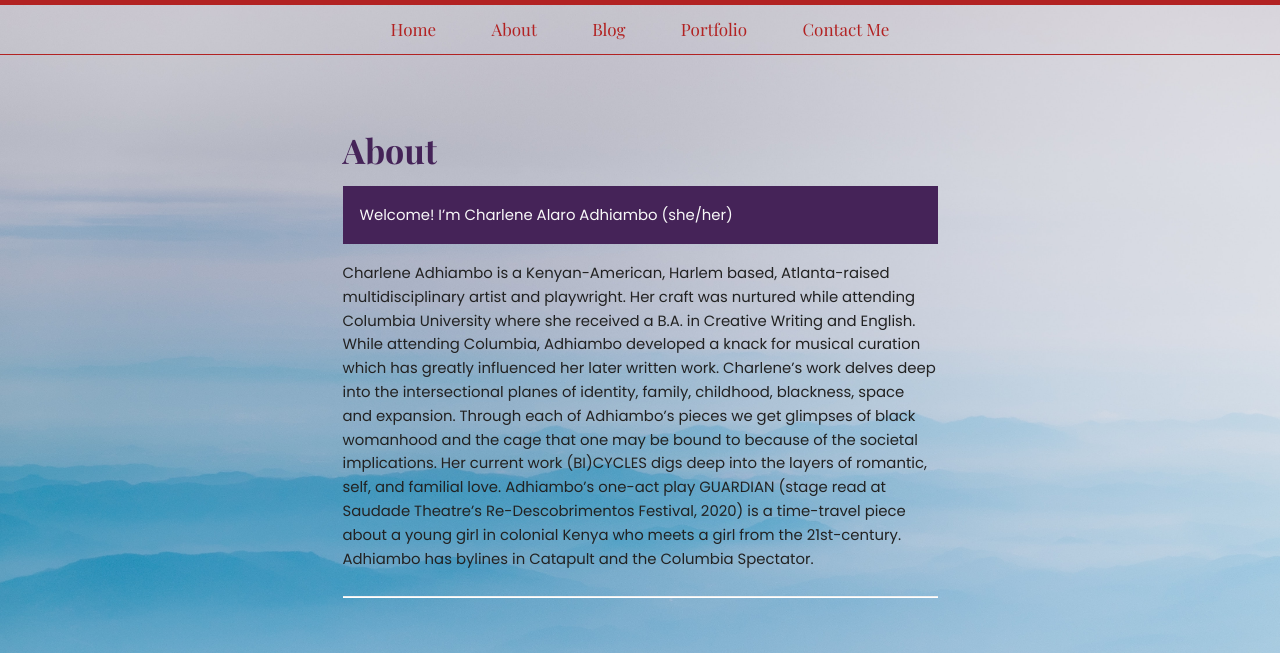
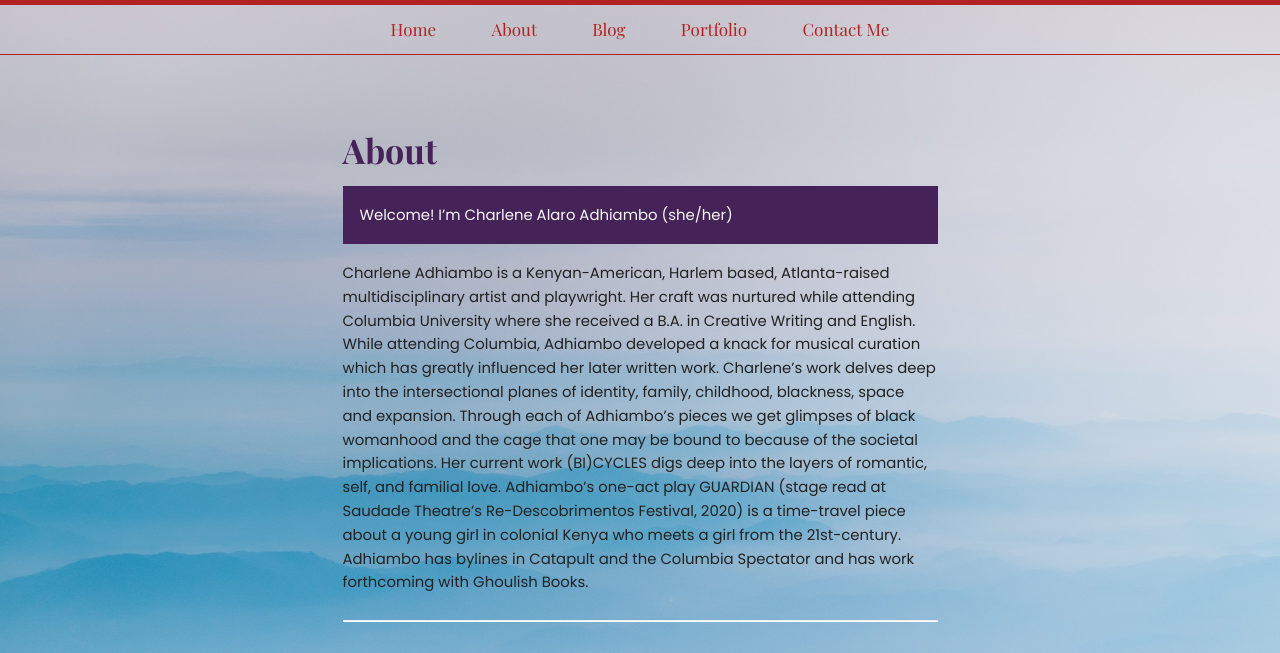
Before and after one commit to charadh/charadh.github.io, a Jekyll site: the page built from about.md, in a window 1280 px wide, cut to the strip 0-653 px from the top of the page. Built offline with Jekyll 4.4.1, drawn with Linux system fonts in a browser that asks for light colours; some web fonts are replaced.

Commit message:
updated contact email and bio

```diff
--- a/about.md
+++ b/about.md
@@ -7,7 +7,7 @@
   Welcome! I’m Charlene Alaro Adhiambo (she/her)
 </p>
 
- Charlene Adhiambo is a Kenyan-American, Harlem based, Atlanta-raised multidisciplinary artist and playwright. Her craft was nurtured while attending Columbia University where she received a B.A. in Creative Writing and English. While attending Columbia, Adhiambo developed a knack for musical curation which has greatly influenced her later written work. Charlene’s work delves deep into the intersectional planes of identity, family, childhood, blackness, space and expansion. Through each of Adhiambo’s pieces we get glimpses of black womanhood and the cage that one may be bound to because of the societal implications. Her current work (BI)CYCLES digs deep into the layers of romantic, self, and familial love. Adhiambo’s one-act play GUARDIAN (stage read at Saudade Theatre’s Re-Descobrimentos Festival, 2020) is a time-travel piece about a young girl in colonial Kenya who meets a girl from the 21st-century. Adhiambo has bylines in Catapult and the Columbia Spectator.
+ Charlene Adhiambo is a Kenyan-American, Harlem based, Atlanta-raised multidisciplinary artist and playwright. Her craft was nurtured while attending Columbia University where she received a B.A. in Creative Writing and English. While attending Columbia, Adhiambo developed a knack for musical curation which has greatly influenced her later written work. Charlene’s work delves deep into the intersectional planes of identity, family, childhood, blackness, space and expansion. Through each of Adhiambo’s pieces we get glimpses of black womanhood and the cage that one may be bound to because of the societal implications. Her current work (BI)CYCLES digs deep into the layers of romantic, self, and familial love. Adhiambo’s one-act play GUARDIAN (stage read at Saudade Theatre’s Re-Descobrimentos Festival, 2020) is a time-travel piece about a young girl in colonial Kenya who meets a girl from the 21st-century. Adhiambo has bylines in Catapult and the Columbia Spectator and has work forthcoming with Ghoulish Books.
 
 
 
```
Also changed, not shown: 1 other file.
